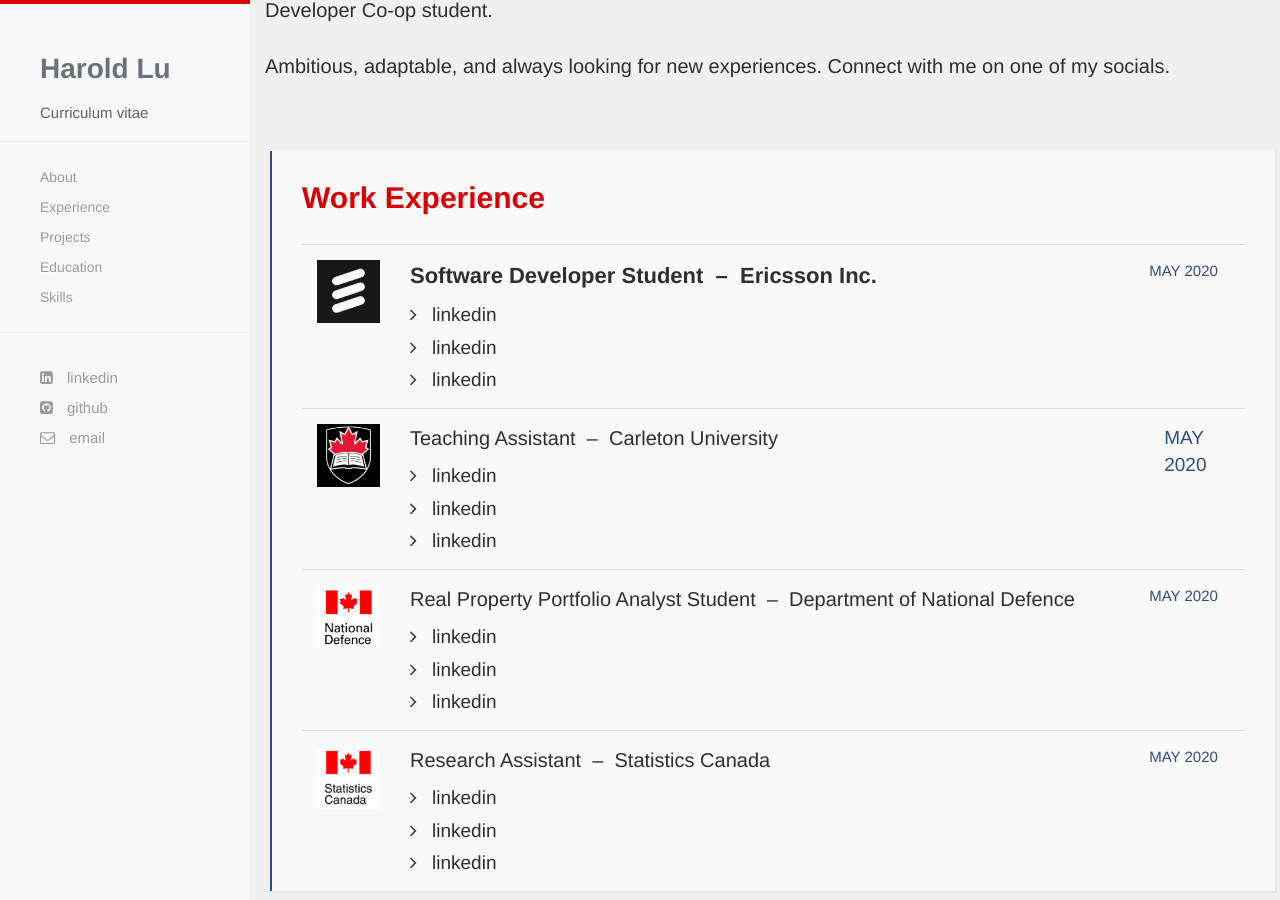
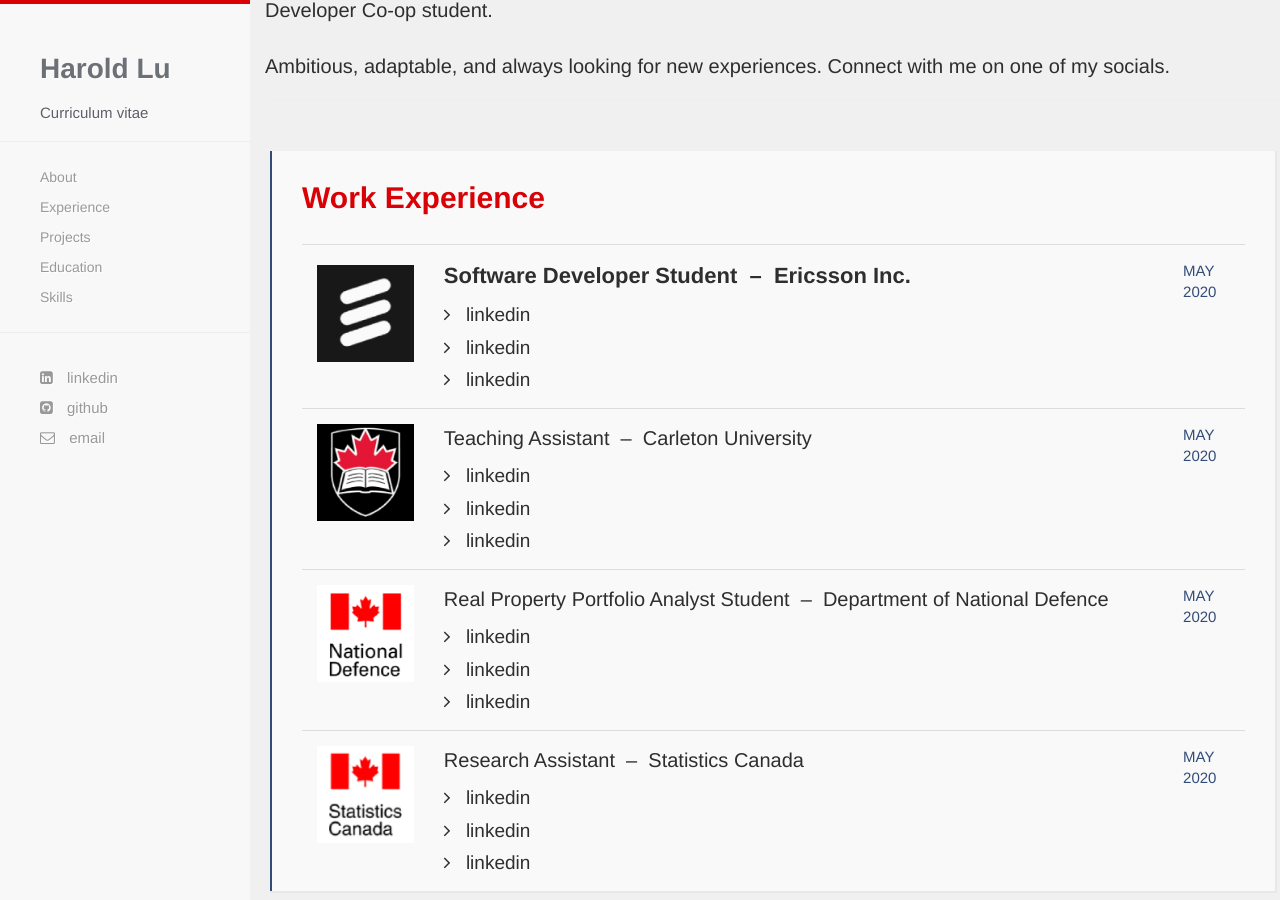
Before and after one commit to harold-lu/harold-lu.github.io, a Jekyll site: the page built from index.html, in a window 1280 px wide and 900 px high, scrolled down 850 px. Built offline with Jekyll 4.4.1, drawn with Linux system fonts in a browser that asks for light colours; nearby versions of some CDN libraries; some web fonts are replaced.

Commit message:
table update

```diff
--- a/index.html
+++ b/index.html
@@ -27,7 +27,7 @@
       <table class="table table-condensed" style="width:100%">
         <tbody>
           <tr>
-            <td style="padding:15px">
+            <td style="padding:20px 15px 15px 15px">
               <img src="{{ site.baseurl }}/images/ericsson.jpg" alt="Ericsson logo"></img>
 			  <!--<p class="p1"><span class="s2"><img src="{{ site.baseurl }}/images/ericsson.jpg" alt="Ericsson logo" ></span></p> -->
             </td>
@@ -56,8 +56,8 @@
 				<li><i class="fa fa-angle-right" style="padding-right:10px"></i> linkedin</li>
 			  </ul>
 			</td>
-		    <td style="padding:15px">
-			  <p style="color:#324C79; font-size:19px">MAY 2020</p>
+            <td style="padding:15px 0px">
+			  <p style="color:#324C79; font-size:15px">MAY 2020</p>
 			</td>
           </tr>
           <tr>
```
